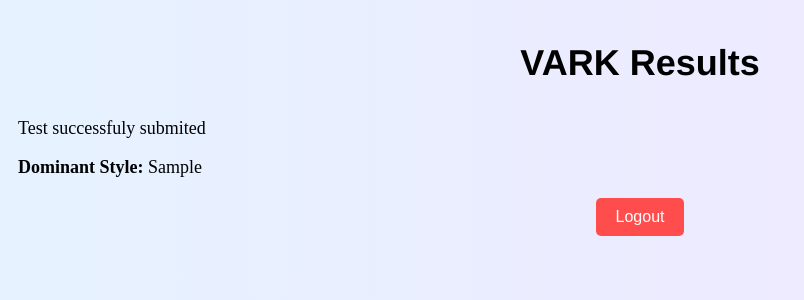
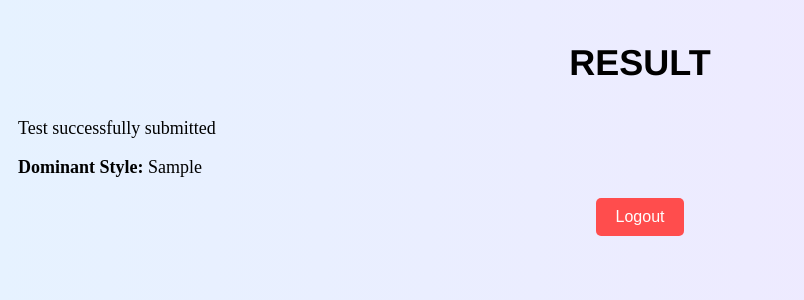
Before and after one commit to MianaPrinson/assessment_tools, a Flask app: template templates/result.html in a window 1280 px wide. Shown: the top 300 px of the page, without its empty margins (0-804 px from the left). Run offline with Flask 3, Linux system fonts and the light colour scheme; the template is opened without the code that fills it: most values are stand-ins (such as "Sample title", 1, 10 or a date in 2020).

Commit message:
Update result.html

```diff
--- a/templates/result.html
+++ b/templates/result.html
@@ -1,15 +1,15 @@
 <!DOCTYPE html>
 <html lang="en">
 <head>
-    <title>VARK Results</title>
+    <title>Results</title>
     <meta charset="UTF-8">
     <link rel="stylesheet" href="static/page.css">
 </head>
 <body>
-    <h1>VARK Results</h1>
+    <h1>RESULT</h1>
 
     <div>
-        <p>Test successfuly submited </p>
+        <p>Test successfully submitted </p>
         <p><strong>Dominant Style:</strong> {{dominant_style}}</p>
     </div>
     <form action="{{ url_for('logout') }}" method="get">
```
